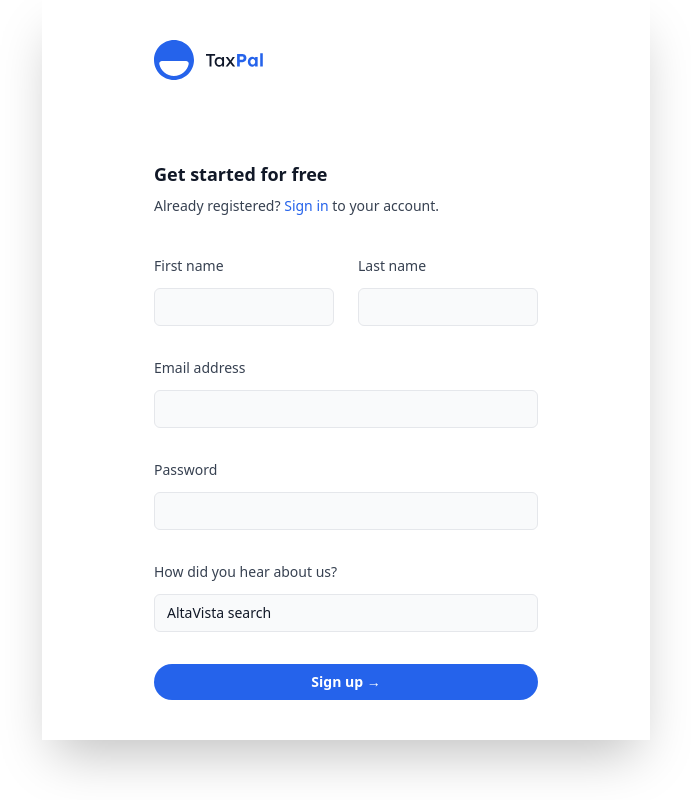
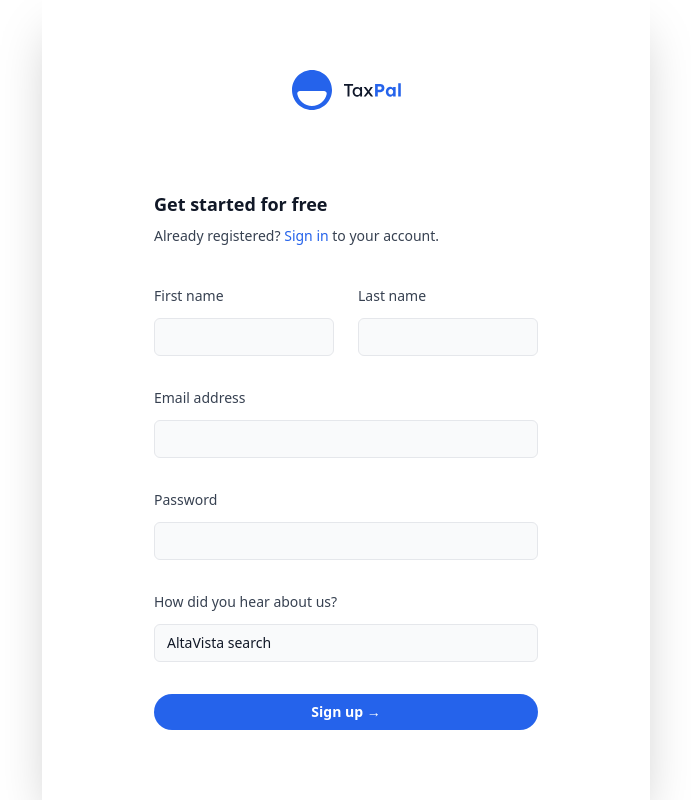
Before and after one commit to dc-devs/startup-template-frontend, a React (Vite) app: page /sign-up in a window 1280 px wide. Shown: the whole page, without its empty margins (294-985 px from the left). Built offline with nearby package versions, Linux system fonts and the light colour scheme.

Commit message:
Small CSS updates

```diff
--- a/index.html
+++ b/index.html
@@ -7,7 +7,7 @@
 		<title>Vite + React + TS</title>
 	</head>
 	<body class="flex h-full flex-col">
-		<div id="root"></div>
+		<div id="root" class="h-full"></div>
 		<script type="module" src="/src/main.tsx"></script>
 	</body>
 </html>
--- a/src/app/SignIn.tsx
+++ b/src/app/SignIn.tsx
@@ -7,7 +7,7 @@ import { SlimLayout } from '../components/SlimLayout';
 export const SignIn = () => {
 	return (
 		<SlimLayout>
-			<div className="flex">
+			<div className="flex justify-center">
 				<Link to="/" aria-label="Home">
 					<Logo className="h-10 w-auto" />
 				</Link>
--- a/src/app/SignUp.tsx
+++ b/src/app/SignUp.tsx
@@ -7,7 +7,7 @@ import { SlimLayout } from '../components/SlimLayout';
 export function SignUp() {
 	return (
 		<SlimLayout>
-			<div className="flex">
+			<div className="flex justify-center">
 				<Link to="/" aria-label="Home">
 					<Logo className="h-10 w-auto" />
 				</Link>
```
